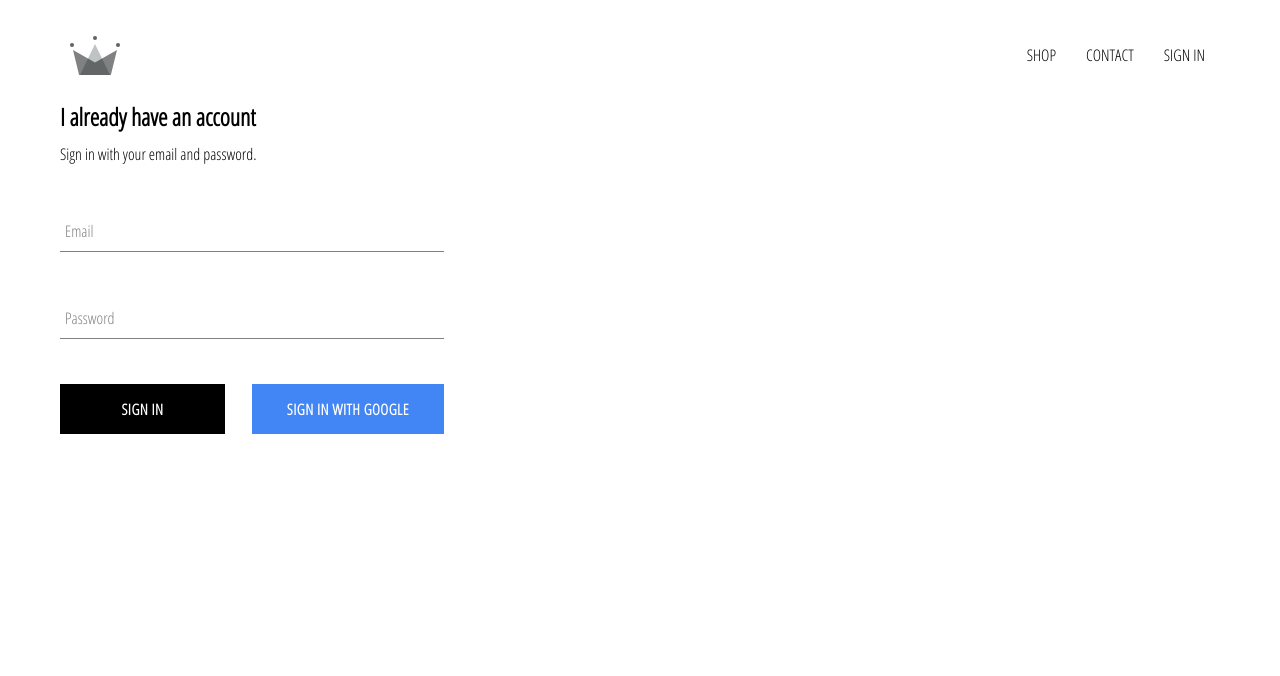
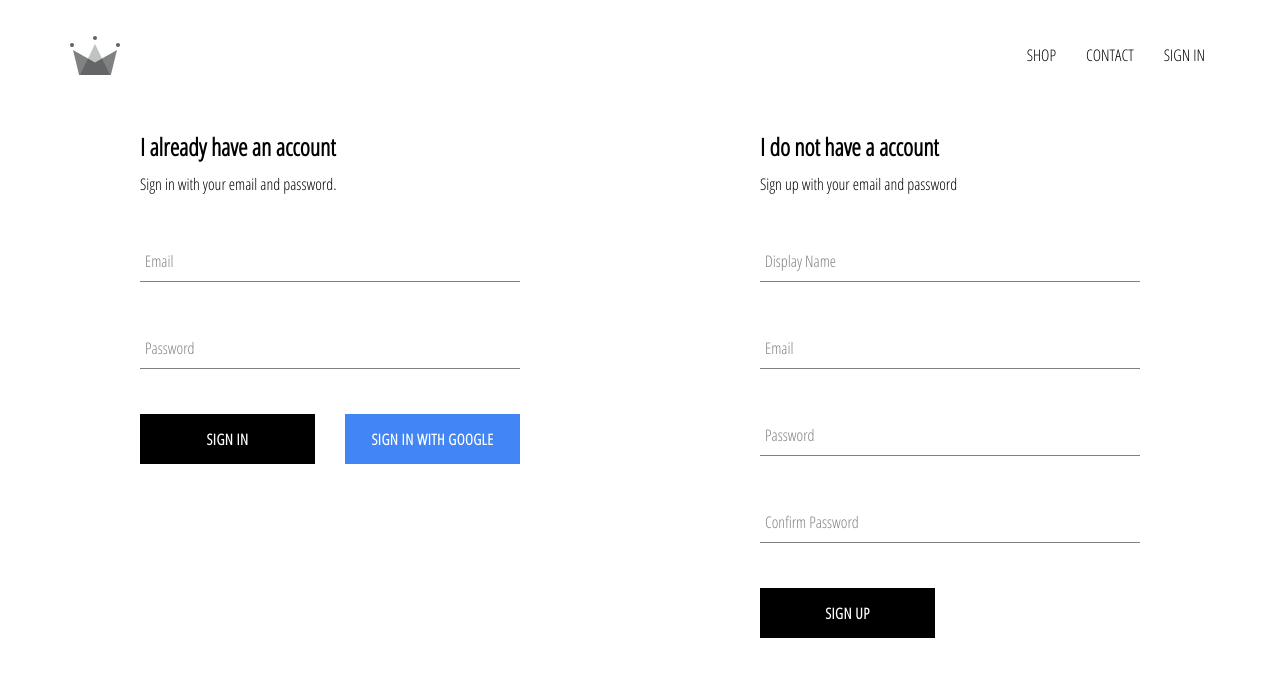
Before and after one commit to gursewak96/Crown-Clothing, a React (Create React App) app: page /signin in a window 1280 px wide. Shown: the top 676 px of the page. Built offline with nearby package versions, Linux system fonts and the light colour scheme; no server answers.

Commit message:
implemented firbase utils included ability to store authenticated users into our firebase database

```diff
--- a/src/App.js
+++ b/src/App.js
@@ -5,7 +5,7 @@
 import Shoppage from "./pages/Shoppage/Shoppage.component";
 import Header from "./components/header/Header.component";
 import SignInSignUpPage from "./pages/sign-in-and-sign-up/SignInSignUp.component"
-import {auth} from "./firebase/firebase.utils"
+import {auth, createUserProfileDocument} from "./firebase/firebase.utils"
 
 
 class App extends React.Component {
@@ -21,9 +21,22 @@
   unsubscribeFromAuth = null;
 
   componentDidMount(){
-    this.unsubscribeFromAuth = auth.onAuthStateChanged((user)=>{
+    this.unsubscribeFromAuth = auth.onAuthStateChanged(async (userAuth)=>{
+
+      if(userAuth){
+
+        const userRef = await createUserProfileDocument(userAuth);
+        userRef.onSnapshot(snapshot=>{
+          this.setState({
+            currentUser: {
+              id:snapshot.id,
+              ...snapshot.data()
+            }
+          },()=>console.log(this.state))
+        })
+      }
       this.setState({
-        currentUser: user
+        currentUser: userAuth
       })
     })
   }
--- a/src/components/custom-button/CustomButton.styles.scss
+++ b/src/components/custom-button/CustomButton.styles.scss
@@ -1,10 +1,10 @@
 .custom-button {
-  min-width: 165px;
+  min-width: 175px;
   width: auto;
   height: 50px;
   letter-spacing: 0.5px;
   line-height: 50px;
-  padding: 0 35px 0 35px;
+  padding: 0 25px 0 25px;
   font-size: 15px;
   background-color: black;
   color: white;
--- a/src/components/sign-in/SignIn.styles.scss
+++ b/src/components/sign-in/SignIn.styles.scss
@@ -1,7 +1,8 @@
 .sign-in {
-  width: 30vw;
+  min-width: 380px;
   display: flex;
   flex-direction: column;
+  margin-bottom: 60px;
 
   .title {
     margin: 10px 0;
--- /dev/null
+++ b/src/components/sign-up/SignUp.component.jsx
@@ -0,0 +1,98 @@
+import React from "react";
+
+import "./SignUp.styles.scss";
+import CustomeButton from "../custom-button/CustomButton.component";
+import FormInput from "../form-input/FormInput.component";
+import {auth, createUserProfileDocument} from "../../firebase/firebase.utils";
+
+class SignUp extends React.Component{
+    constructor(props){
+        super(props);
+
+        this.state = {
+            displayName:"",
+            email:"",
+            password: '',
+            confirmPassword:""
+        }
+    }
+
+    handleSubmit = async (event)=>{
+        event.preventDefault();
+        const {displayName, email, password, confirmPassword} = this.state;
+        if(password !== confirmPassword){
+            alert("Passwords don't match");
+            return;
+        }
+
+        try {
+            const {user} = await auth.createUserWithEmailAndPassword(email, password);
+            await createUserProfileDocument(user, {displayName})
+        } catch (error) {
+            console.log(error)
+        }
+
+        this.setState({
+            displayName:"",
+            email:"",
+            password: '',
+            confirmPassword:""
+        })
+    }
+
+    handleChange = (e)=>{
+        const {name, value} = e.target;
+        this.setState({
+            [name]: value
+        })
+    }
+
+    render(){
+        const {displayName, email, password, confirmPassword} = this.state;
+        return (
+            <div className="sign-up">
+                <h2 className="title">I do not have a account</h2>
+                <span>Sign up with your email and password</span>
+                <form className="sign-up-form" onSubmit={this.handleSubmit}>
+
+                    <FormInput
+                        type="text"
+                        value={displayName}
+                        name="displayName"
+                        handleChange={this.handleChange}
+                        label="Display Name"
+                        required
+                    />
+                    <FormInput
+                        type="email"
+                        value={email}
+                        name="email"
+                        handleChange={this.handleChange}
+                        label="Email"
+                        required
+                    />
+                    <FormInput
+                        type="password"
+                        value={password}
+                        name="password"
+                        handleChange={this.handleChange}
+                        label="Password"
+                        required
+                    />
+                    <FormInput
+                        type="password"
+                        value={confirmPassword}
+                        name="confirmPassword"
+                        handleChange={this.handleChange}
+                        label="Confirm Password"
+                        required
+                    />
+
+                    <CustomeButton type="submit">Sign Up</CustomeButton>
+                </form>
+            </div>
+        )
+    }
+}
+
+export default SignUp;
--- /dev/null
+++ b/src/components/sign-up/SignUp.styles.scss
@@ -0,0 +1,9 @@
+.sign-up {
+  display: flex;
+  flex-direction: column;
+  min-width: 380px;
+
+  .title {
+    margin: 10px 0;
+  }
+}
--- a/src/firebase/firebase.utils.js
+++ b/src/firebase/firebase.utils.js
@@ -13,10 +13,39 @@
     appId: "1:123322106005:web:6f2087acaa83599a769b9c"
   };
 
-firebase.initializeApp(config);
+
+!firebase.apps.length ? firebase.initializeApp(config) : firebase.app();
 
 export const auth = firebase.auth();
 export const firestore = firebase.firestore();
+
+
+export const createUserProfileDocument = async (userAuth, payload)=>{
+  if(!userAuth) return ;
+
+  const userRef = await firestore.doc(`users/${userAuth.uid}`);
+
+  const snapShot = await userRef.get();
+
+  if(!snapShot.exists){
+    const {displayName, email} = userAuth;
+    const createdAt = new Date();
+
+    try {
+      await userRef.set({
+        displayName,
+        email,
+        createdAt,
+        ...payload
+      })
+    } catch (error) {
+      console.log('Error creating user: ', error.message);
+    }
+  }
+
+  console.log(snapShot);
+  return userRef;
+}
 
 const provider = new firebase.auth.GoogleAuthProvider();
 provider.setCustomParameters({prompt: 'select_account'});
--- a/src/pages/sign-in-and-sign-up/SignInSignUp.component.jsx
+++ b/src/pages/sign-in-and-sign-up/SignInSignUp.component.jsx
@@ -3,10 +3,12 @@
 import "./SignInSignUp.styles.scss";
 
 import SignIn from "../../components/sign-in/SignIn.component"
+import SignUp from "../../components/sign-up/SignUp.component"
 
 const SignInSignUpPage = ()=>(
     <div className="sign-in-and-sign-up">
         <SignIn/>
+        <SignUp/>
     </div>
 )
 
--- a/src/pages/sign-in-and-sign-up/SignInSignUp.styles.scss
+++ b/src/pages/sign-in-and-sign-up/SignInSignUp.styles.scss
@@ -0,0 +1,7 @@
+.sign-in-and-sign-up {
+  max-width: 1000px;
+  display: flex;
+  justify-content: space-between;
+  margin: 30px auto;
+  flex-wrap: wrap;
+}
```
Also changed, not shown: 1 other file (tests, documents, lock files or other folders).
